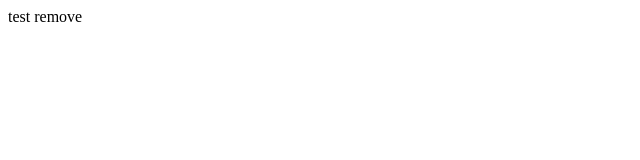
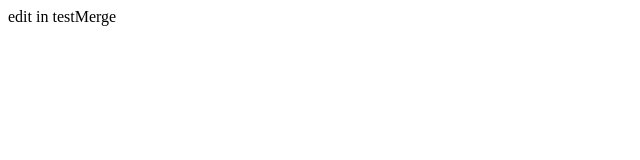
Before and after one commit to tranlehaiquan/gitGettingStarted, a plain HTML site: page index.html in a window 1280 px wide. Shown: the full height of the page, 0-640 px from the left. Drawn offline with Linux system fonts and the light colour scheme.

Commit message:
test merge conflict

```diff
--- a/index.html
+++ b/index.html
@@ -7,6 +7,6 @@
   <title>Change number1</title>
 </head>
 <body>
-  test remove
+  edit in testMerge
 </body>
 </html>
```
